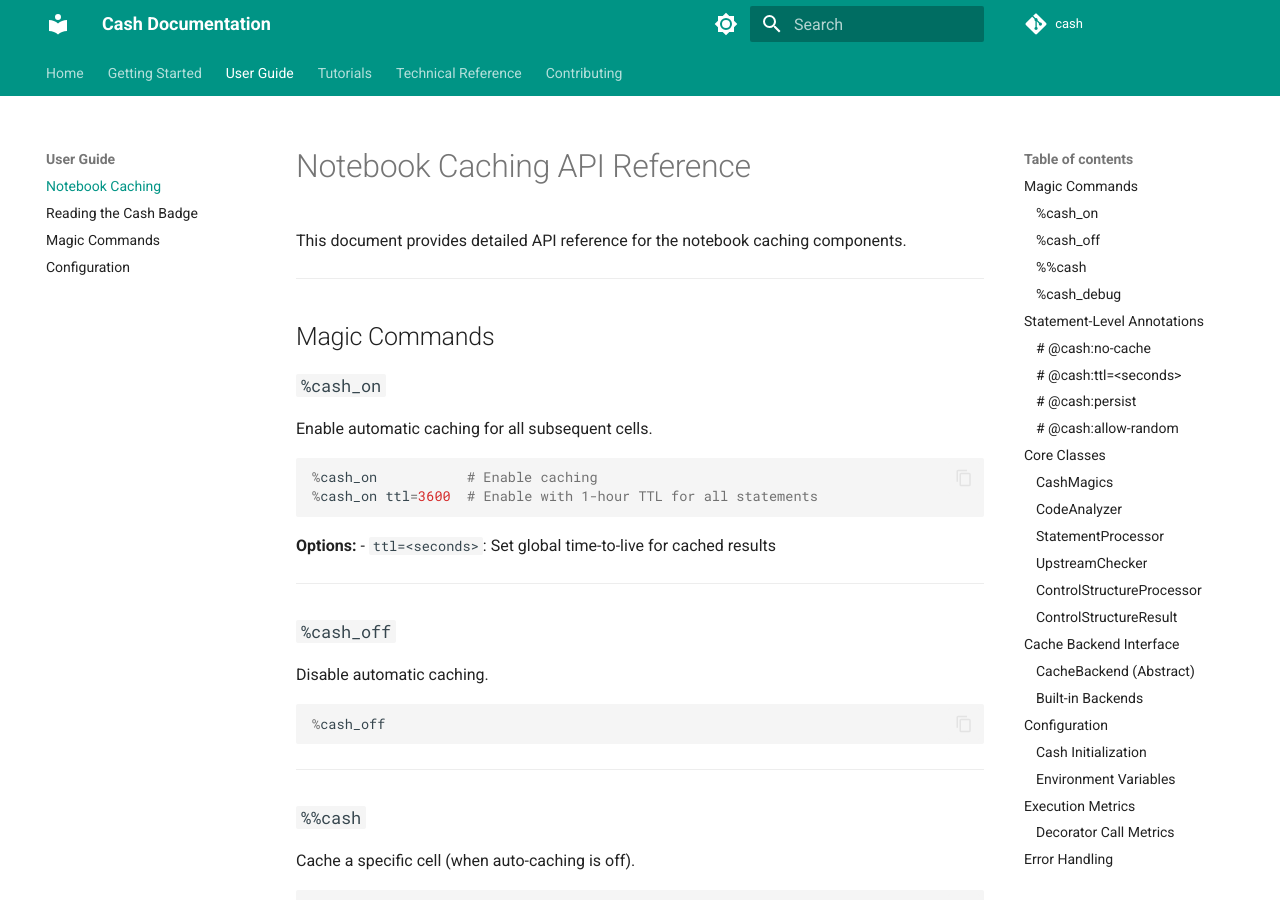
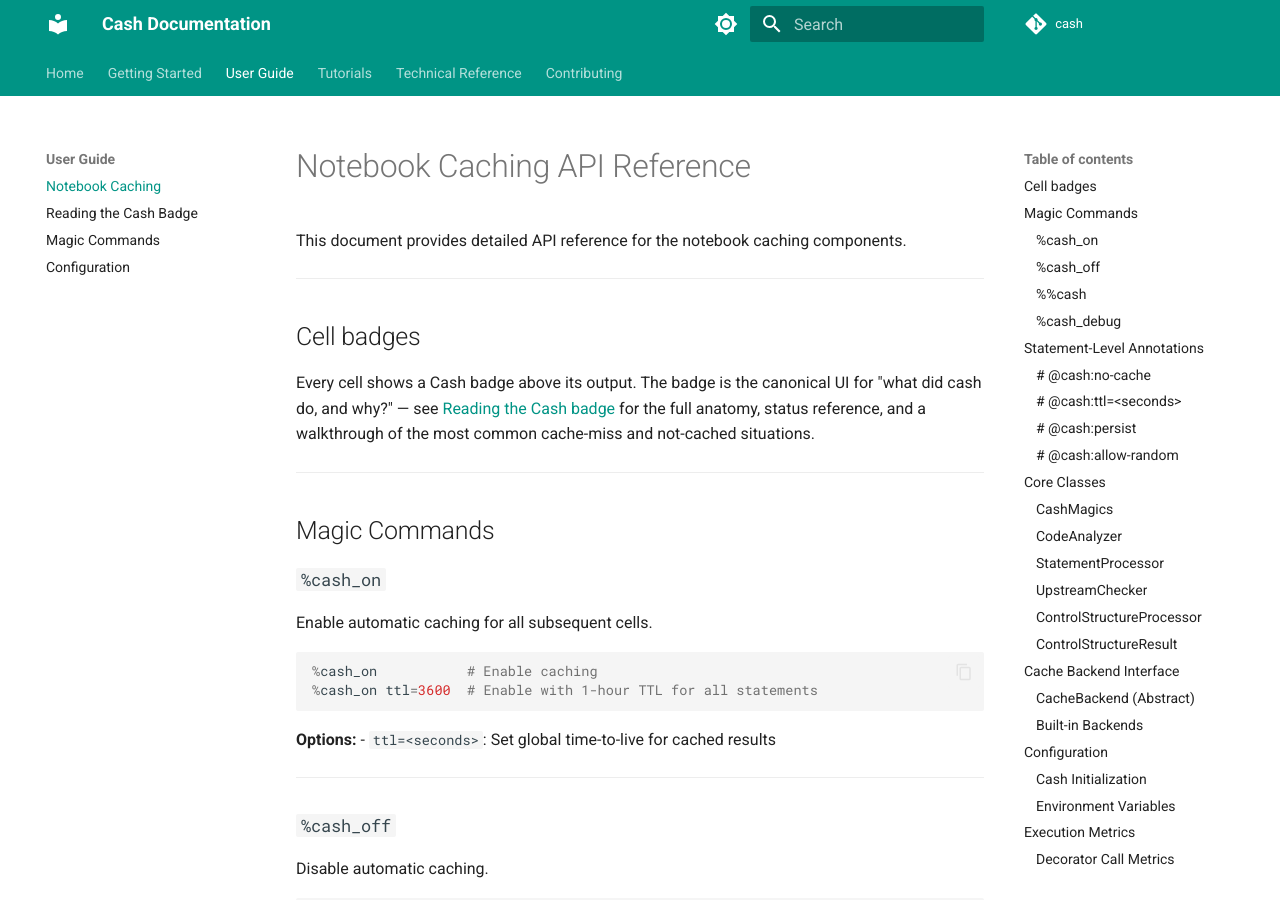
Before and after one commit to galgtonold/cash, an MkDocs documentation site: the page built from docs/notebook_caching_api.md, in a window 1280 px wide and 900 px high. Built offline with MkDocs 1.6.1 and Material for MkDocs 9.7.7, drawn with Linux system fonts in a browser that asks for light colours; comment, search, counter and statistics services are not loaded.

Commit message:
docs(badges): wire inbound links from README, quickstart, api ref

```diff
--- a/docs/notebook_caching_api.md
+++ b/docs/notebook_caching_api.md
@@ -1,6 +1,12 @@
 # Notebook Caching API Reference
 
 This document provides detailed API reference for the notebook caching components.
+
+---
+
+## Cell badges
+
+Every cell shows a Cash badge above its output. The badge is the canonical UI for "what did cash do, and why?" — see [Reading the Cash badge](badges.md) for the full anatomy, status reference, and a walkthrough of the most common cache-miss and not-cached situations.
 
 ---
 
```
Also changed, not shown: README.md (+2 -0 lines), docs/getting-started/quickstart.md (+4 -0 lines).
